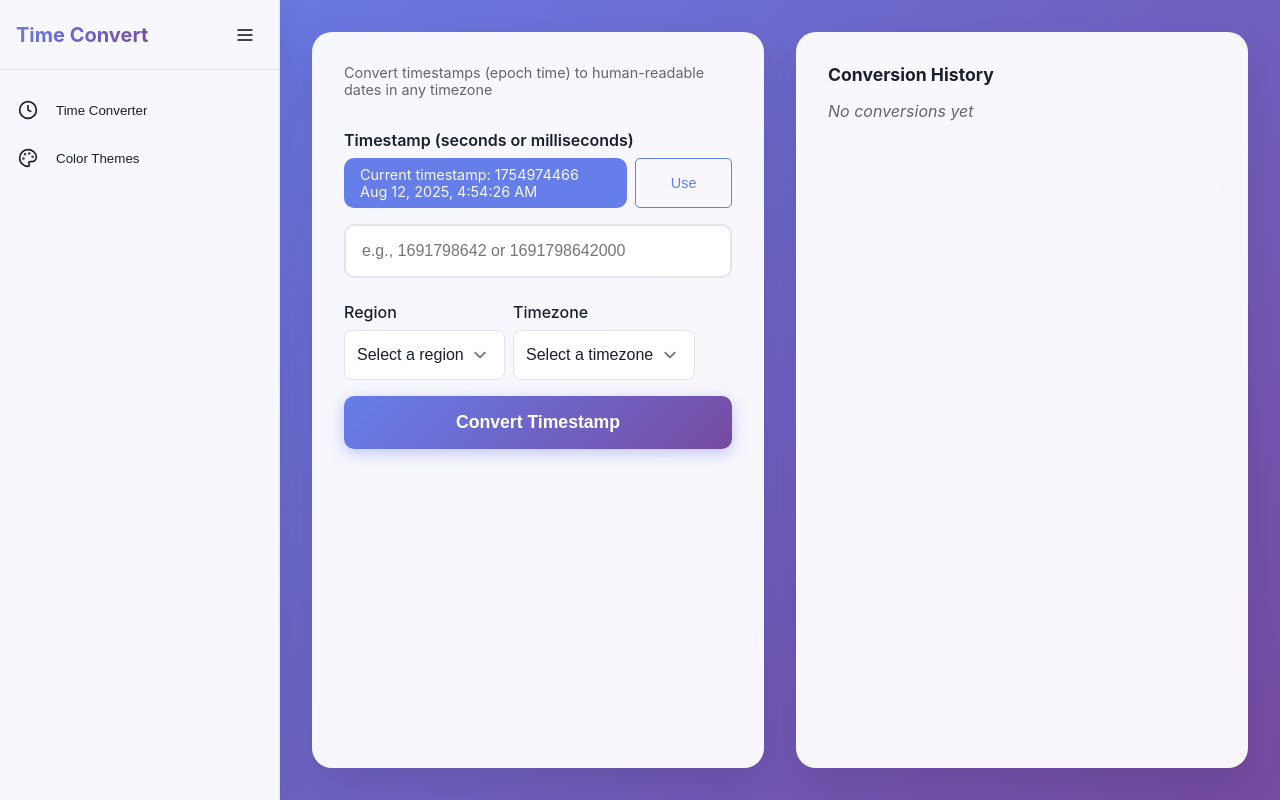
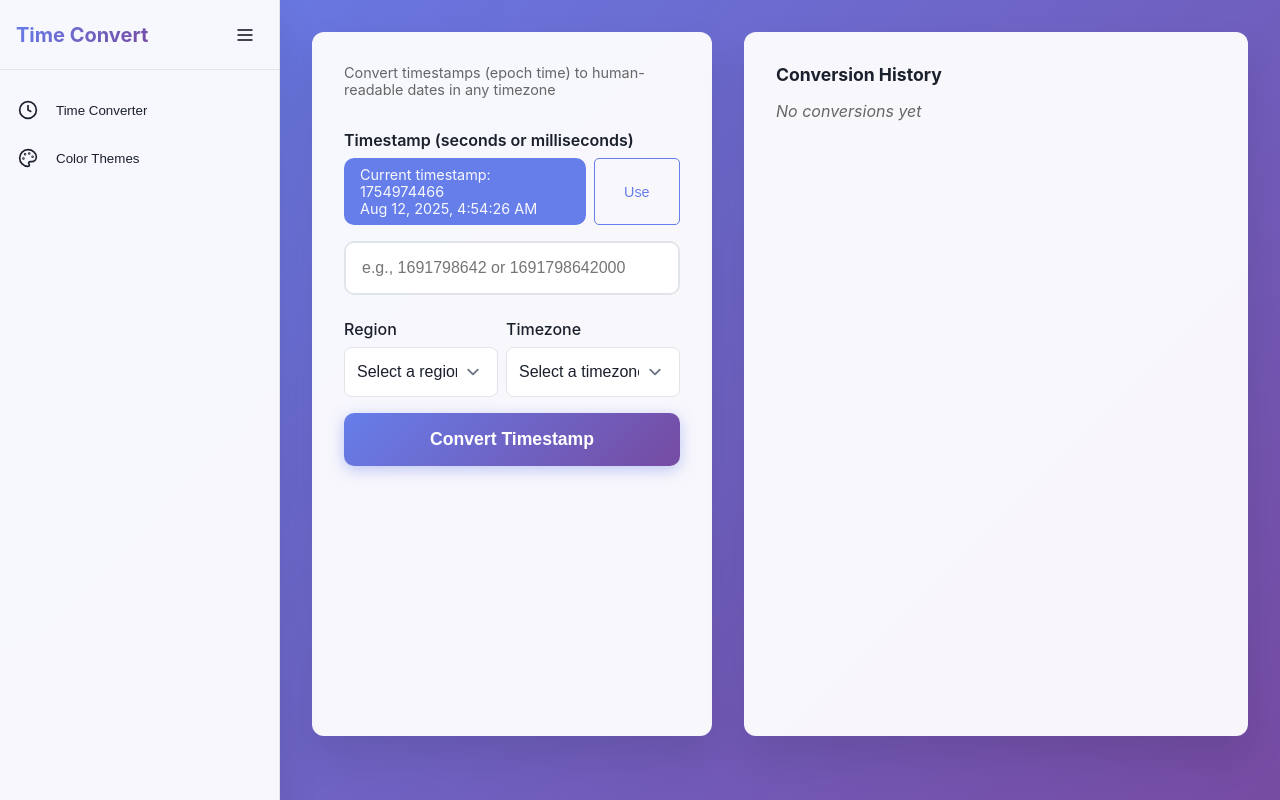
Before and after one commit to akaraman85/time-convert, a Next.js app: page / in a window 1280 px wide. Built offline with nearby package versions, Linux system fonts and the light colour scheme.

Commit message:
better styling for the first card

```diff
--- a/pages/index.tsx
+++ b/pages/index.tsx
@@ -7,6 +7,38 @@ import styled from '@emotion/styled'
 import ConversionHistoryComponent, {
   ConversionHistory,
 } from '../components/ConversionHistory'
+
+const Card = styled.div`
+  background: var(--color-card-background);
+  border-radius: 12px;
+  box-shadow: var(--shadow-card);
+  padding: 2rem;
+  margin-bottom: 2rem;
+  transition: all 0.3s ease;
+  max-width: 100%;
+  width: 100%;
+
+  @media (min-width: 768px) {
+    margin: 0 auto 2rem;
+  }
+`
+
+const CardNarrow = styled(Card)`
+  @media (min-width: 768px) {
+    max-width: 400px;
+  }
+`
+
+const CurrentTimeContainer = styled.div`
+  display: flex;
+  flex-direction: column;
+  gap: 1rem;
+
+  @media (min-width: 768px) {
+    flex-direction: row;
+    gap: 0.5rem;
+  }
+`
 
 interface ConversionResult {
   timezone: string
@@ -40,17 +72,6 @@ interface TimezoneSelectProps {
   onChange: (value: string) => void
   className?: string
 }
-
-const CurrentTimeContainer = styled.div`
-  display: flex;
-  flex-direction: column;
-  gap: 1rem;
-
-  @media (min-width: 768px) {
-    flex-direction: row;
-    gap: 0.5rem;
-  }
-`
 
 export default function Home() {
   const [timestamp, setTimestamp] = useState('')
@@ -282,7 +303,7 @@ export default function Home() {
       </Head>
 
       <main className='container'>
-        <div className='card'>
+        <CardNarrow>
           <header>
             <p className='subtitle'>
               Convert timestamps (epoch time) to human-readable dates in any
@@ -393,8 +414,8 @@ export default function Home() {
               ))}
             </div>
           )}
-        </div>
-        <div className='card conversion-history'>
+        </CardNarrow>
+        <Card className='conversion-history'>
           <section aria-label='Conversion History'>
             <ConversionHistoryComponent
               history={conversionHistory}
@@ -402,7 +423,7 @@ export default function Home() {
               onSelectTimestamp={setTimestamp}
             />
           </section>
-        </div>
+        </Card>
       </main>
     </>
   )
```
